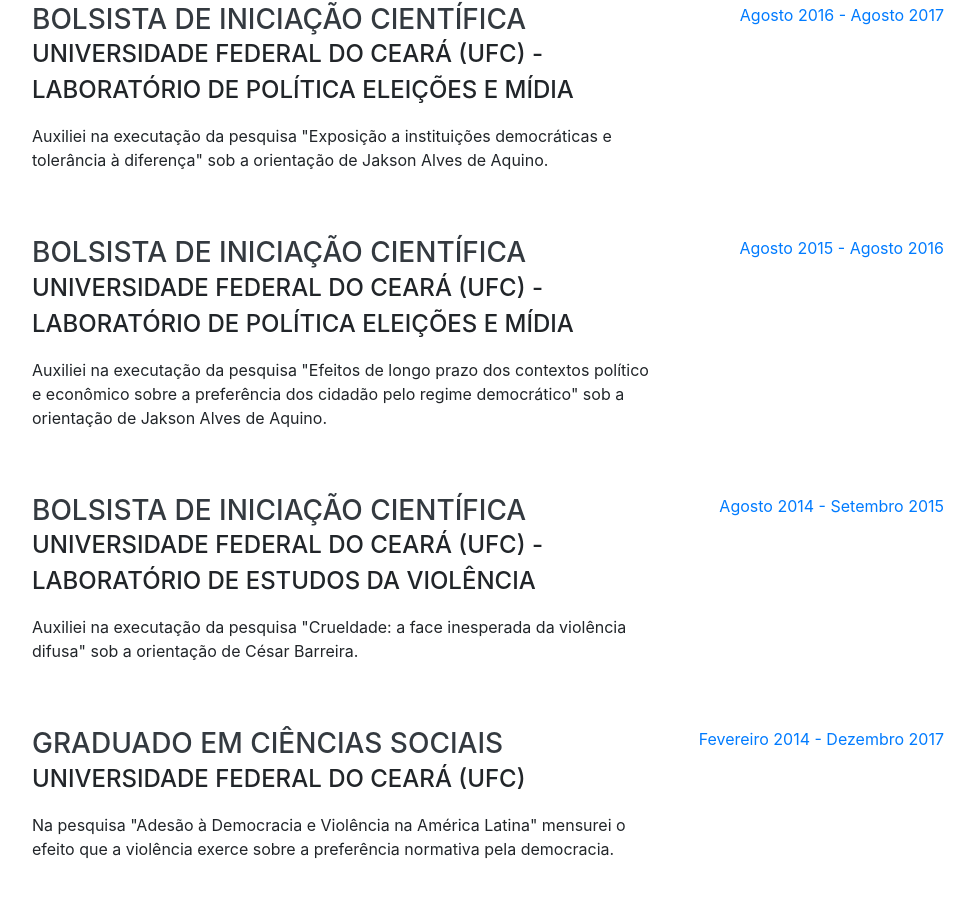
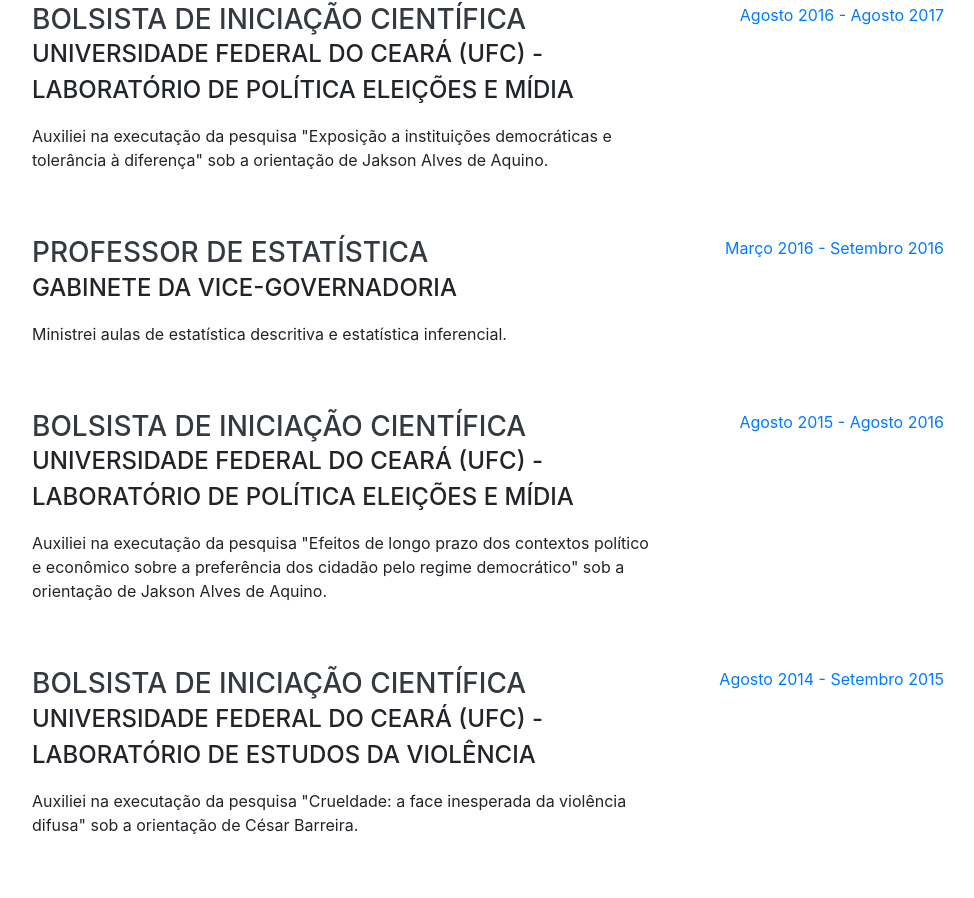
Before and after one commit to delucasmarcio/Marcio_Portfolio, a website with bundled scripts: page index.html in a window 1280 px wide. Shown: the part 1376-2274 px from the top of the page, without its empty margins (288-1262 px from the left). Built offline with nearby package versions, Linux system fonts and the light colour scheme; a web font is replaced by a local one.

Commit message:
something

```diff
--- a/index.html
+++ b/index.html
@@ -122,6 +122,17 @@
           </div>
         </div>
 
+                <div class="resume-item d-flex flex-column flex-md-row justify-content-between mb-5">
+          <div class="resume-content">
+            <h3 class="mb-0">Professor de Estatística</h3>
+            <div class="subheading mb-3">Gabinete da Vice-Governadoria </div>
+            <p>Ministrei aulas de estatística descritiva e estatística inferencial.</p>
+          </div>
+          <div class="resume-date text-md-right">
+            <span class="text-primary">Março 2016 - Setembro 2016</span>
+          </div>
+        </div>
+
         <div class="resume-item d-flex flex-column flex-md-row justify-content-between mb-5">
           <div class="resume-content">
             <h3 class="mb-0">Bolsista de Iniciação Científica</h3>
@@ -222,9 +233,9 @@
     <section class="resume-section p-3 p-lg-5 d-flex align-items-center" id="interests">
       <div class="w-100">
         <h2 class="mb-5">Interesses</h2>
-        <p>Ao longo de minha trajetória acadêmica, pude atuar em pesquisas aplicadas nas áreas de Sociologia da Violência e Comportamento Político, com as quais mantenho colaborações de longo prazo. Possuo grande interesse por métodos e técnicas de pesquisa como ferramentas para operacionalização hipóteses e construção de inferências causais sobre fenômenos sociais.</p>
+        <p>Ao longo de minha trajetória acadêmica, pude atuar em pesquisas aplicadas nas áreas de Sociologia da Violência e Comportamento Político, com as quais mantenho colaborações de longo prazo. Possuo grande interesse por métodos e técnicas de pesquisa como ferramentas para construção de inferências causais sobre fenômenos sociais. Na graduação e no mestrado, adquiri formação específica em estatística, matemática e programação, que me permite produzir soluções inovadoras para questões de pesquisa e desenvolvimento de produtos.</p>
 
-        <p>Ao longo da graduação e do mestrado, cursei disciplinas que fundamentam a base de estatística, matemática e programação necessárias para implementação de algoritmos de aprendizagem automática, supervisionados e não supervisionados, e de modelos econométricos. Possuo aptidão para construção de bases de dados construídos a partir de dados públicos e dados minerados de redes sociais. Por fim, destaco minha habilidade em produzir análises que integram variáveis textuais e numéricas, além de modelos destinados a dados de corte transversam, em painel ou série temporal. </p>
+        <p>Possuo interesse em trabalhar em projetos destinados a avaliação de impacto, avaliação de viabilidade, análise de mercado, pesquisas de opinião, pesquisas de satisfação, avaliação de imagem de marcas e análise de redes sociais. Além de trabalhar em equipe para a elaboração de políticas públicas, campanhas e produtos digitais. </p>
       </div>
     </section>
 
```
